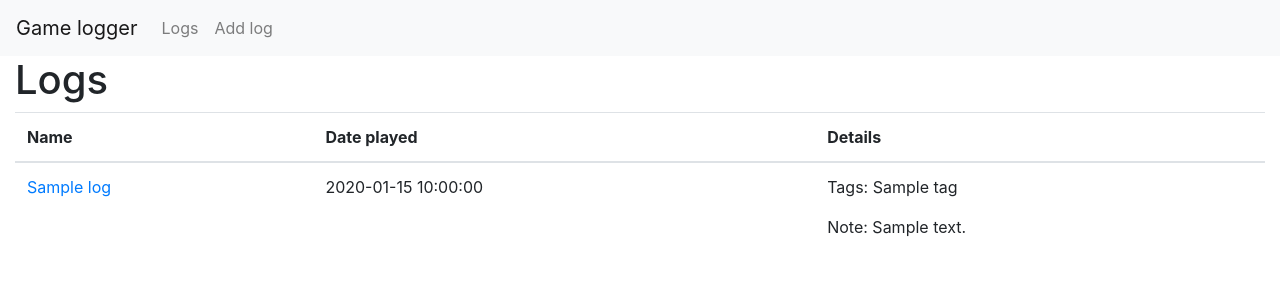
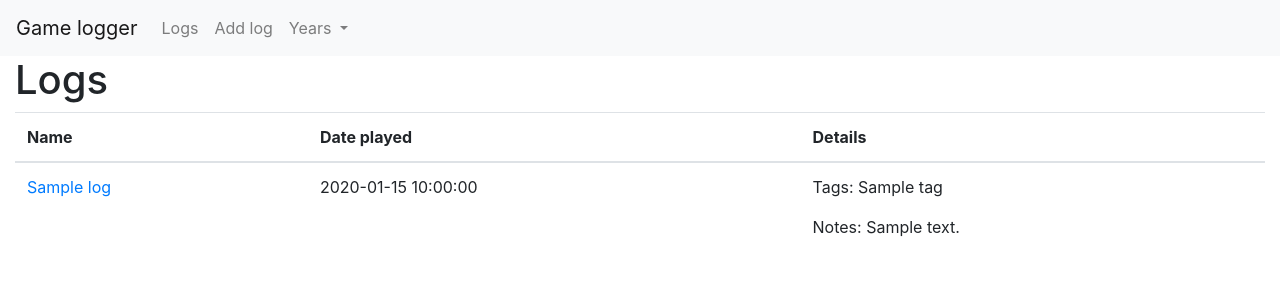
Before and after one commit to rrees/game-logger, a Flask app: template app/templates/list.html in a window 1280 px wide. Shown: the top 300 px of the page. Run offline with Flask 2, Linux system fonts and the light colour scheme; the template is opened without the code that fills it: most values are stand-ins (such as "Sample title", 1, 10 or a date in 2020); some libraries are stand-ins or nearby versions.

Commit message:
Adds the year navigation to the app

```diff
--- a/app/app.py
+++ b/app/app.py
@@ -6,6 +6,7 @@ import flask_sslify
 
 from . import handlers
 from . import redis_utils
+from . import context_processors
 
 from app import auth
 
@@ -22,6 +23,8 @@ if not ENV == "DEV":
     sslify = flask_sslify.SSLify(app)
 
 logger = app.logger
+
+app.context_processor(context_processors.years)
 
 routes = [
 	('/', 'index', handlers.pages.front_page, ['GET']),
--- /dev/null
+++ b/app/context_processors.py
@@ -0,0 +1,9 @@
+
+def years():
+    return {
+        "years": [
+            "2018",
+            "2017",
+            "2016",
+        ]
+    }
--- a/app/templates/default.html
+++ b/app/templates/default.html
@@ -15,30 +15,7 @@
 
     <body>
         {% block navbar %}
-        <nav class="navbar navbar-light bg-light navbar-expand-lg">
-            <a href="/" class="navbar-brand">Game logger</a>
-
-            <button class="navbar-toggler" type="button"
-                data-toggle="collapse"
-                data-target="#navbarNav"
-                aria-controls="navbarNav"
-                aria-expanded="false"
-                aria-label="Toggle navigation">
-                <span class="navbar-toggler-icon"></span>
-            </button>
-
-            <div class="collapse navbar-collapse" id="navbarNav">
-                <ul class="navbar-nav">
-                    <li class="navbar-item">
-                        <a href="/logs" class="nav-link">Logs</a>
-
-                    </li>
-                    <li>
-                        <a href="/log/add" class="nav-link">Add log</a>
-                    </li>
-                </ul>
-            </div>
-        </nav>
+        {% include 'fragments/navbar.html' %}
         {% endblock %}
 
         {% block content %}
--- /dev/null
+++ b/app/templates/fragments/navbar.html
@@ -0,0 +1,36 @@
+<nav class="navbar navbar-light bg-light navbar-expand-lg">
+    <a href="/" class="navbar-brand">Game logger</a>
+
+    <button class="navbar-toggler" type="button"
+        data-toggle="collapse"
+        data-target="#navbarNav"
+        aria-controls="navbarNav"
+        aria-expanded="false"
+        aria-label="Toggle navigation">
+        <span class="navbar-toggler-icon"></span>
+    </button>
+
+    <div class="collapse navbar-collapse" id="navbarNav">
+        <ul class="navbar-nav">
+            <li class="navbar-item">
+                <a href="/logs" class="nav-link">Logs</a>
+
+            </li>
+            <li>
+                <a href="/log/add" class="nav-link">Add log</a>
+            </li>
+
+            <li class="nav-item dropdown">
+                <a class="nav-link dropdown-toggle" href="#" id="navbar-years-menu" data-toggle="dropdown" aria-haspopup="true" aria-expanded="false">
+                    Years
+                </a>
+                <div class="dropdown-menu" aria-labelledby="navbar-years-menu">
+                    {% for year in years %}
+                    <a class="dropdown-item" href="/logs/year/{{year}}">{{year}}</a>
+                    {% endfor %}
+                </div>
+            </li>
+        </ul>
+    </div>
+
+</nav>
--- a/app/templates/list.html
+++ b/app/templates/list.html
@@ -17,8 +17,12 @@
             <td><a href="/log/{{log.id}}">{{log.name}}</a></td>
             <td>{{log.date_played}}</td>
             <td>
+                {% if log.tags %}
                 <p>Tags: {% for tag in log.tags %}{{tag}}{% endfor %}</p>
-                <p>Note: {{log.notes}}</p>
+                {% endif %}
+                {% if log.notes %}
+                <p>Notes: {{log.notes}}</p>
+                {% endif %}
             </td>
         </tr>
         {% endfor %}
```
Also changed, not shown: app/repositories/connection.py (+10 -7 lines).
